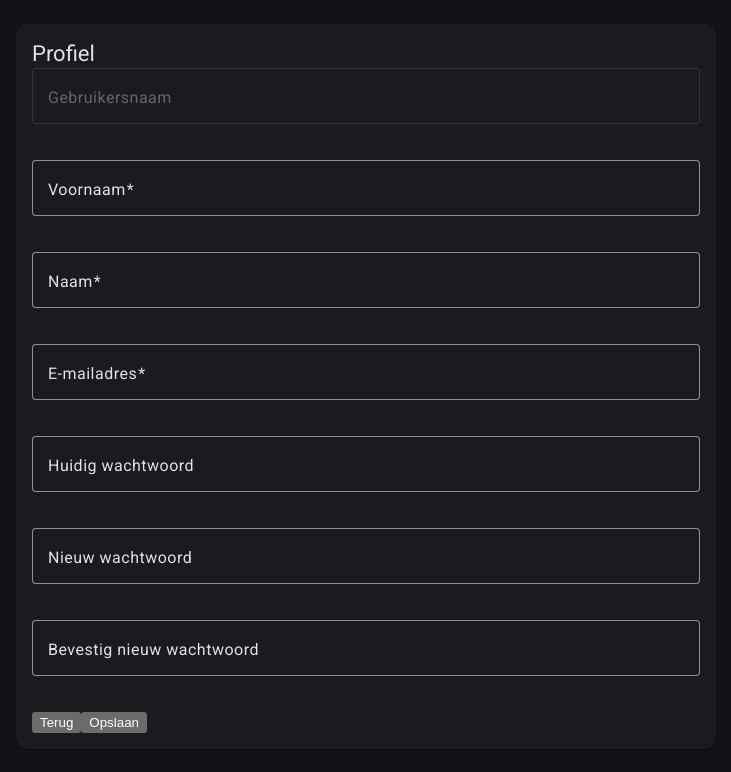
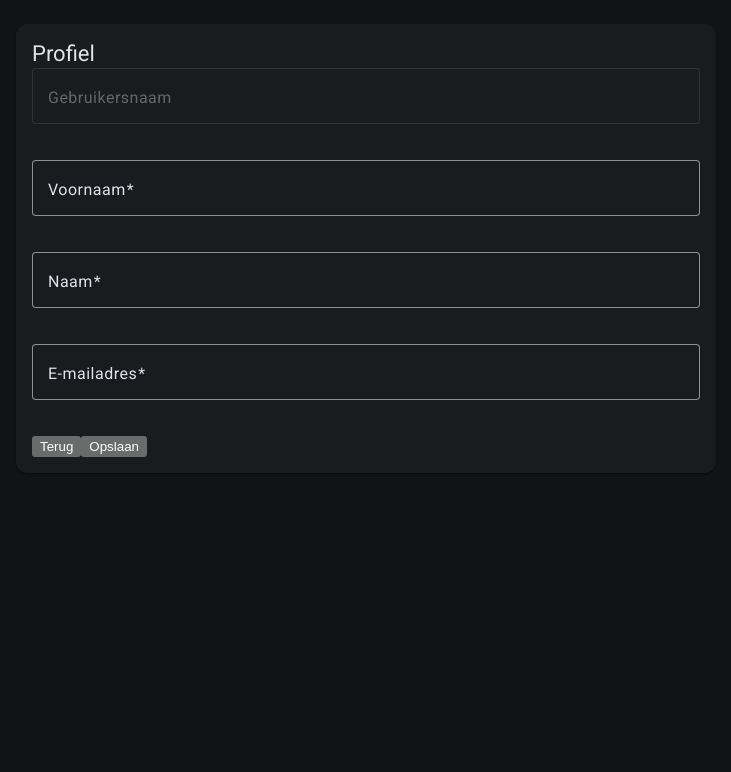
Before and after one commit to DeathShadowBe/BudgettingTool, an Angular app: page /profile in a window 1280 px wide. Shown: the top 772 px of the page, without its empty margins (274-1005 px from the left). Built offline with nearby package versions, Linux system fonts and the light colour scheme.

Commit message:
profile form

```diff
--- a/src/app/pages/profile/profile.html
+++ b/src/app/pages/profile/profile.html
@@ -10,8 +10,7 @@
 
       <form
         class="profile-form"
-        [formGroup]="profileForm"
-        (ngSubmit)="save()">
+        [formGroup]="profileForm">
 
         <mat-form-field appearance="outline">
           <mat-label>Gebruikersnaam</mat-label>
@@ -42,30 +41,6 @@
             formControlName="email">
         </mat-form-field>
 
-        <mat-form-field appearance="outline">
-          <mat-label>Huidig wachtwoord</mat-label>
-          <input
-            matInput
-            type="password"
-            formControlName="currentPassword">
-        </mat-form-field>
-
-        <mat-form-field appearance="outline">
-          <mat-label>Nieuw wachtwoord</mat-label>
-          <input
-            matInput
-            type="password"
-            formControlName="newPassword">
-        </mat-form-field>
-
-        <mat-form-field appearance="outline">
-          <mat-label>Bevestig nieuw wachtwoord</mat-label>
-          <input
-            matInput
-            type="password"
-            formControlName="confirmPassword">
-        </mat-form-field>
-
         <div>
 
           <button
@@ -79,7 +54,7 @@
           <button
             mat-raised-button
             color="primary"
-            (click)="submit()">
+            (click)="save()">
 
             Opslaan
 
--- a/src/app/pages/profile/profile.ts
+++ b/src/app/pages/profile/profile.ts
@@ -44,20 +44,14 @@ export class ProfileComponent {
           Validators.required,
           Validators.email
         ]
-      ],
-
-      currentPassword: [''],
-      newPassword: [''],
-      confirmPassword: ['']
+      ]
 
     });
 
   }
 
   save(): void {
-
-  const form = this.profileForm.getRawValue();
-
+    const form = this.profileForm.getRawValue();
   console.log(form);
 
 }
```
